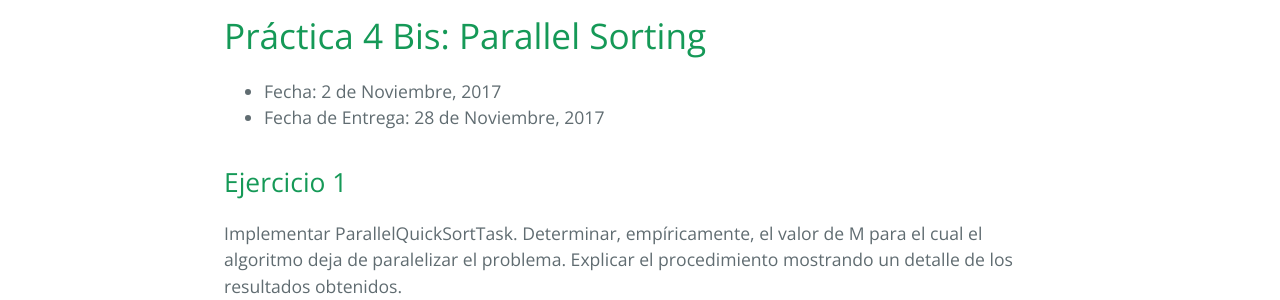
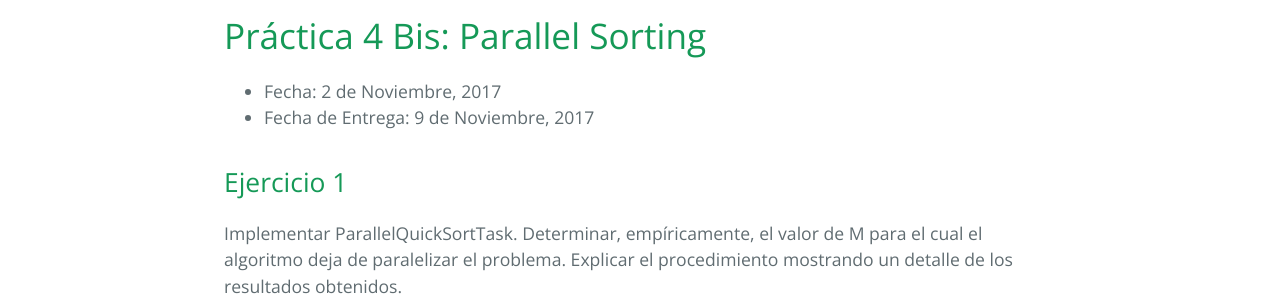
Before and after one commit to FacultadDeIngenieria/anaydis, a Jekyll site: the page built from practice/tp4bis.md, in a window 1280 px wide. Shown: the part 292-592 px from the top of the page. Built offline with Jekyll 4.4.1, drawn with Linux system fonts in a browser that asks for light colours.

Commit message:
Fix dates tp4bis.

```diff
--- a/practice/tp4bis.md
+++ b/practice/tp4bis.md
@@ -7,7 +7,7 @@ permalink: /practice/4bis
 # Práctica 4 Bis: Parallel Sorting
 
 * Fecha: 2 de Noviembre, 2017
-* Fecha de Entrega: 28 de Noviembre, 2017
+* Fecha de Entrega: 9 de Noviembre, 2017
 
 ## Ejercicio 1
 
```
